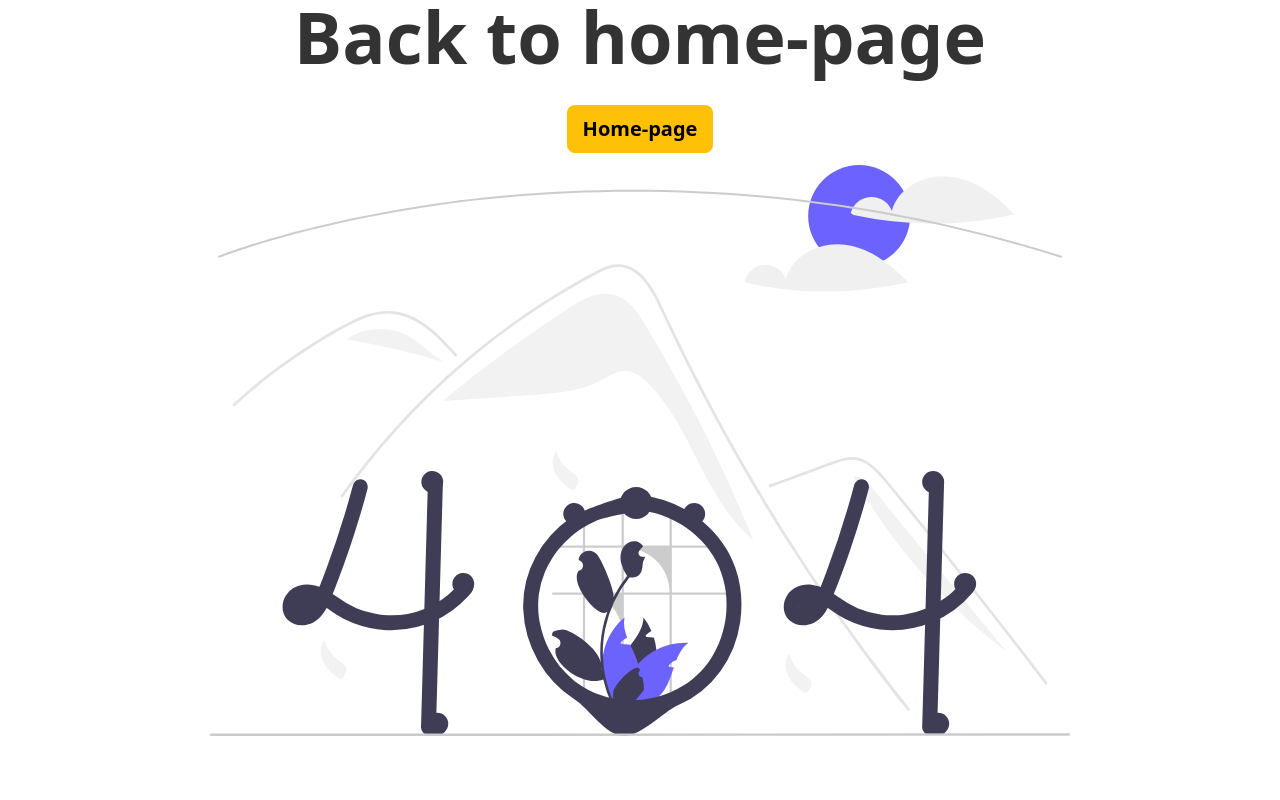
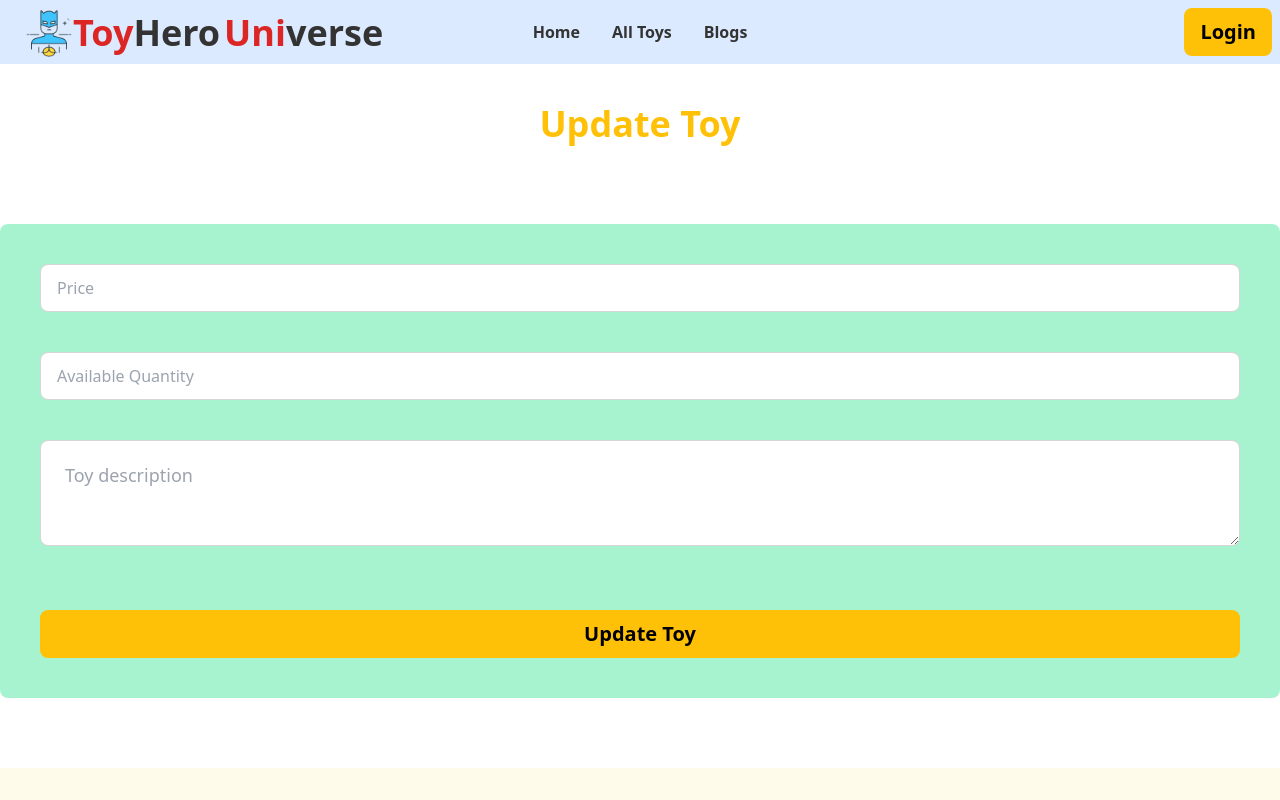
Before and after one commit to fahimshariar28/toy-hero-universe, a React (Vite) app in the folder client/: page /update/1 in a window 1280 px wide. Shown: the top 800 px of the page. Built offline with nearby package versions, Linux system fonts and the light colour scheme; no server answers.

Commit message:
Update toy page created

```diff
--- /dev/null
+++ b/client/src/pages/MyToys/UpdateToyData.jsx
@@ -0,0 +1,109 @@
+import { useEffect, useState } from "react";
+import { useParams } from "react-router-dom";
+import Swal from "sweetalert2";
+import useTitle from "../../hooks/useTitle";
+
+const UpdateToyData = () => {
+  useTitle("Update Toy Data");
+  const { id } = useParams();
+  console.log(id);
+  const [toy, setToy] = useState({});
+
+  //  fetch single toy from database
+
+  useEffect(() => {
+    fetch(`http://localhost:5000/mytoys/${id}`)
+      .then((res) => res.json())
+      .then((data) => {
+        console.log(data);
+        setToy(data);
+      });
+  }, [id]);
+
+  const { toyName, price, Quantity, description } = toy;
+
+  // update toy
+
+  const handleUpdateToy = (e) => {
+    e.preventDefault();
+
+    const from = e.target;
+    const price = from.price.value;
+    const Quantity = from.Quantity.value;
+    const description = from.description.value;
+
+    const updateToy = { price, Quantity, description };
+
+    console.log(updateToy);
+
+    fetch(`http://localhost:5000/mytoys/${id}`, {
+      method: "PUT",
+      headers: { "Content-Type": "application/json" },
+      body: JSON.stringify(updateToy),
+    })
+      .then((res) => res.json())
+      .then((data) => {
+        console.log(data);
+        if (data.modifiedCount > 0) {
+          Swal.fire({
+            position: "center",
+            icon: "success",
+            title: "Toy updated Successfully",
+            showConfirmButton: false,
+            timer: 1500,
+          });
+        }
+      });
+  };
+
+  return (
+    <>
+      <h2 className="text-4xl text-[#FFC107] text-center font-bold my-10">
+        {" "}
+        Update Toy {toyName}
+      </h2>
+
+      {/* from start  */}
+
+      <div className="  rounded-lg bg-emerald-200 my-20">
+        <form onSubmit={handleUpdateToy} className="p-5">
+          <div className="form-control p-5">
+            <input
+              type="number"
+              name="price"
+              defaultValue={price}
+              placeholder="Price"
+              className="input input-bordered"
+            />
+          </div>
+
+          <div className="form-control p-5">
+            <input
+              type="number"
+              name="Quantity"
+              defaultValue={Quantity}
+              placeholder="Available Quantity"
+              className="input input-bordered"
+            />
+          </div>
+
+          <div className="form-control p-5 ">
+            <textarea
+              name="description"
+              defaultValue={description}
+              placeholder="Toy description"
+              className="textarea textarea-bordered textarea-lg w-full "
+            ></textarea>
+          </div>
+          <div className="form-control mt-6 p-5">
+            <input type="submit" className="btn btn-main" value="Update Toy" />
+          </div>
+        </form>
+      </div>
+
+      {/* from end  */}
+    </>
+  );
+};
+
+export default UpdateToyData;
--- a/client/src/routes/MainRoutes.jsx
+++ b/client/src/routes/MainRoutes.jsx
@@ -9,6 +9,7 @@ import PrivateRoute from "./PrivateRoute";
 import ToyDetails from "../pages/ToyDetails/ToyDetails";
 import AddToy from "./../pages/addToy/AddToy";
 import MyToys from "./../pages/myToys/MyToys";
+import UpdateToyData from "./../pages/MyToys/UpdateToyData";
 
 const router = createBrowserRouter([
   {
@@ -56,6 +57,10 @@ const router = createBrowserRouter([
           </PrivateRoute>
         ),
       },
+      {
+        path: "/update/:id",
+        element: <UpdateToyData></UpdateToyData>,
+      },
     ],
   },
 ]);
```
